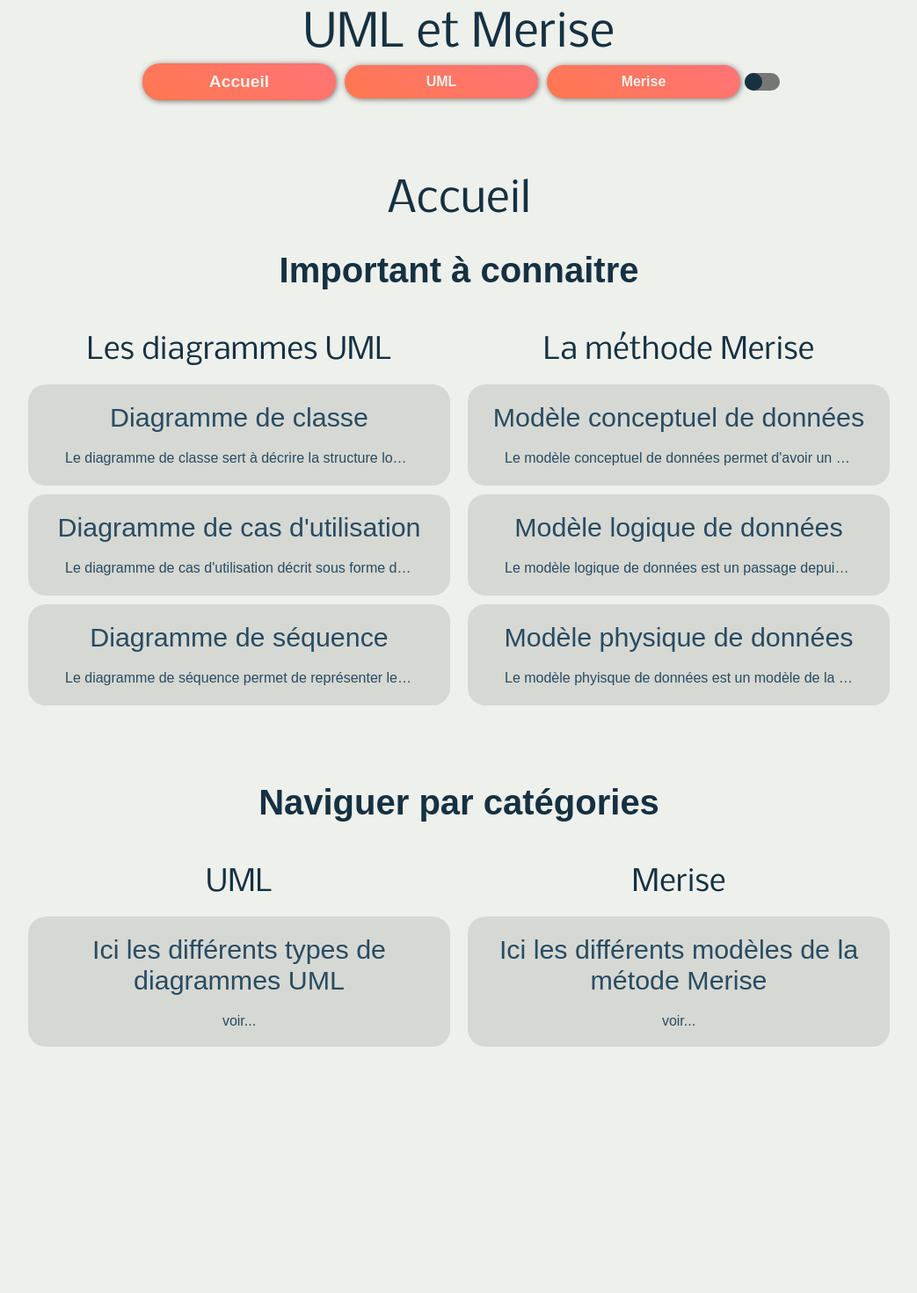
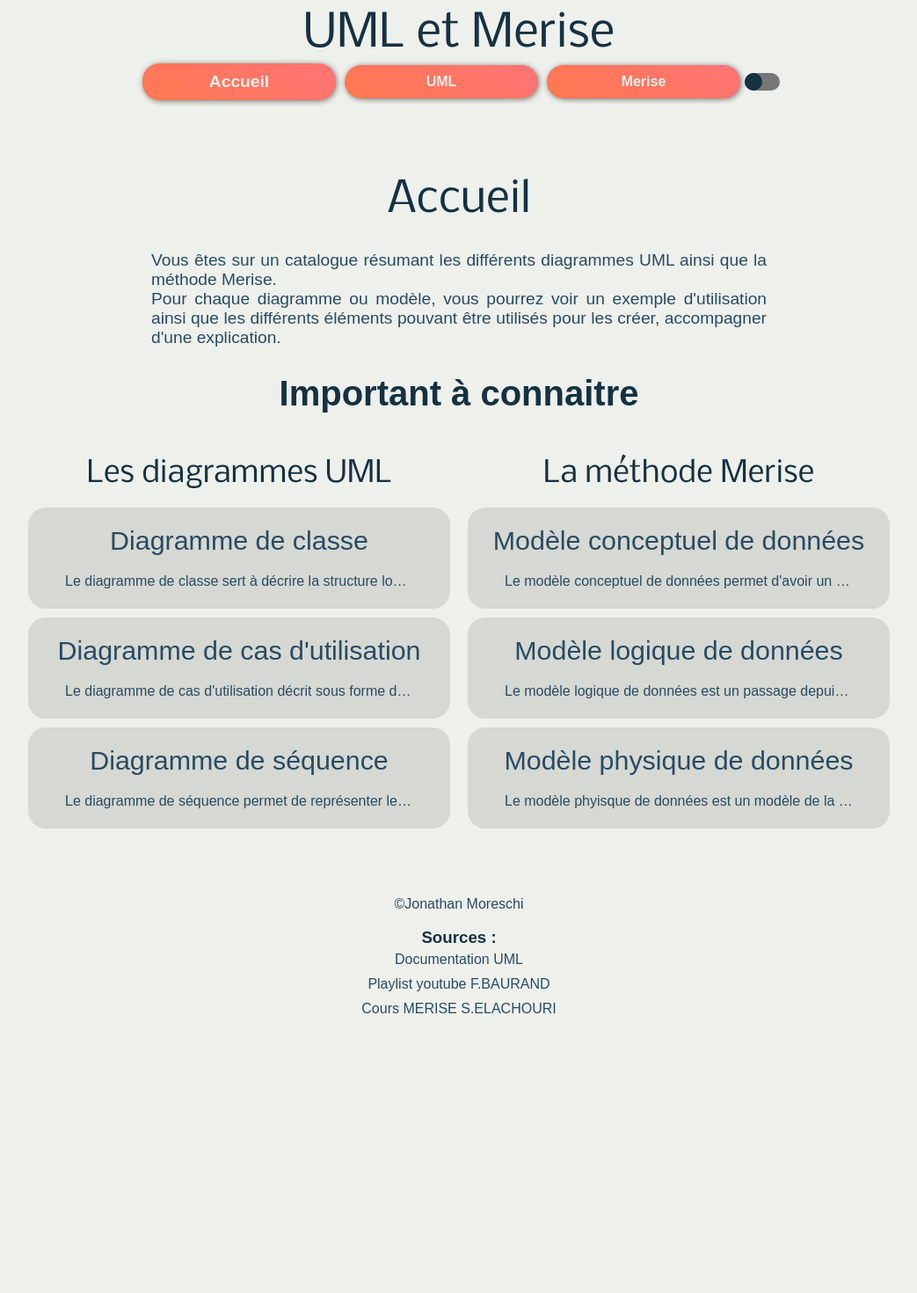
Before and after one commit to 2023-cda-alt-devops-p4/catalog-jm, a Next.js app: page / in a window 1280 px wide. Shown: the top 1470 px of the page at 88% size, without its empty margins (118-1161 px from the left). After the commit the page ends 1180 px from the top, so only its background shows below. Built offline with nearby package versions, Linux system fonts and the light colour scheme; a web font is replaced by a local one.

Commit message:
Fix :Small improvment to design

```diff
--- a/app/components/UmlComponent.js
+++ b/app/components/UmlComponent.js
@@ -30,8 +30,8 @@ const UmlComponent = ({ item }) => {
                 src={item.example.url}
                 alt={item.title}
               />
+            <p className={[nobile.className].join(' ')}>{item.example.details}</p>
             </div>
-            <p className={[nobile.className].join(' ')}>{item.example.details}</p>
           </>
           : null
       }
--- a/app/diagram.module.scss
+++ b/app/diagram.module.scss
@@ -73,6 +73,7 @@
     background-color: variables.$background-color;
     border-top: 1px solid black;
     border-bottom: 1px solid black;
+    border-right: 1px solid black;
     border-radius: 0 5px 5px 0;
     filter: drop-shadow(1px 1px 3px rgba($color: #000000, $alpha: 0.5));
     cursor: pointer;
@@ -165,11 +166,6 @@
               .modelListElement {
                 padding: 5px;
               }
-
-              .isSelected {
-                border-left: 2px solid variables.$title-color-dark;
-                font-weight: bold;
-              }
             }
           }
         }
--- a/app/page.js
+++ b/app/page.js
@@ -40,6 +40,10 @@ export default function Home() {
       <h2 className={[nobile.className, styles.mainTitle].join(' ')}>
         Accueil
       </h2>
+      <div className={styles.presentationHomepage}>
+      <p>Vous êtes sur un catalogue résumant les différents diagrammes UML ainsi que la méthode Merise.</p>
+      <p>Pour chaque diagramme ou modèle, vous pourrez voir un exemple d'utilisation ainsi que les différents éléments pouvant être utilisés pour les créer, accompagner d'une explication.</p>
+      </div>
       <section className={styles.focus}>
         <h3 className={styles.focusTitle}>Important à connaitre</h3>
         <div className={styles.focusDiv}>
@@ -57,42 +61,6 @@ export default function Home() {
           </div>
         </div>
       </section>
-      <section className={styles.focus}>
-        <h3 className={styles.focusTitle}>Naviguer par catégories</h3>
-        <div className={styles.focusDiv}>
-
-          <div className={styles.focusSubdiv}>
-
-
-            <h4 className={[nobile.className, styles.focusSubtitle].join(' ')}>
-              UML
-            </h4>
-            <div className={styles.majorElementDiv}>
-              <Link href="/uml">
-                <p className={styles.majorElementTitle}>
-                  Ici les différents types de diagrammes UML
-                </p>
-                <p>voir...</p>
-              </Link>
-            </div>
-          </div>
-          <div className={styles.focusSubdiv}>
-
-
-            <h4 className={[nobile.className, styles.focusSubtitle].join(' ')}>
-              Merise
-            </h4>
-            <div className={styles.majorElementDiv}>
-              <Link href="/merise">
-                <p className={styles.majorElementTitle}>
-                  Ici les différents modèles de la métode Merise
-                </p>
-                <p>voir...</p>
-              </Link>
-            </div>
-          </div>
-        </div>
-      </section>
     </main >
   )
 }
--- a/app/page.module.scss
+++ b/app/page.module.scss
@@ -9,6 +9,13 @@
 
     font-size: 3em;
     margin-bottom: 30px;
+  }
+  .presentationHomepage {
+    width: 700px;
+    max-width: 90%;
+    margin: auto;
+    text-align: justify;
+    font-size: 1.2em;
   }
 
   .focus {
```
Also changed, not shown: app/component.module.scss (+11 -2 lines), app/element.module.scss (+20 -6 lines).
